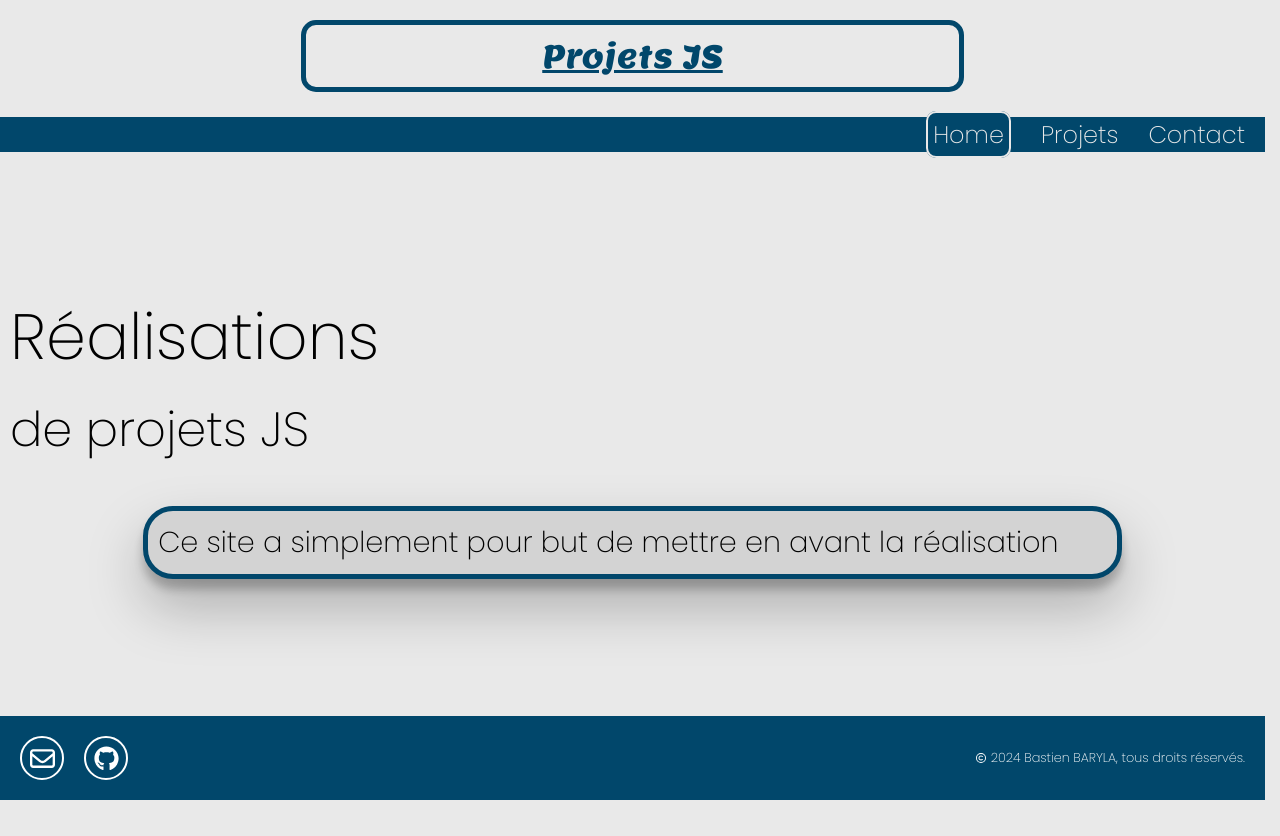
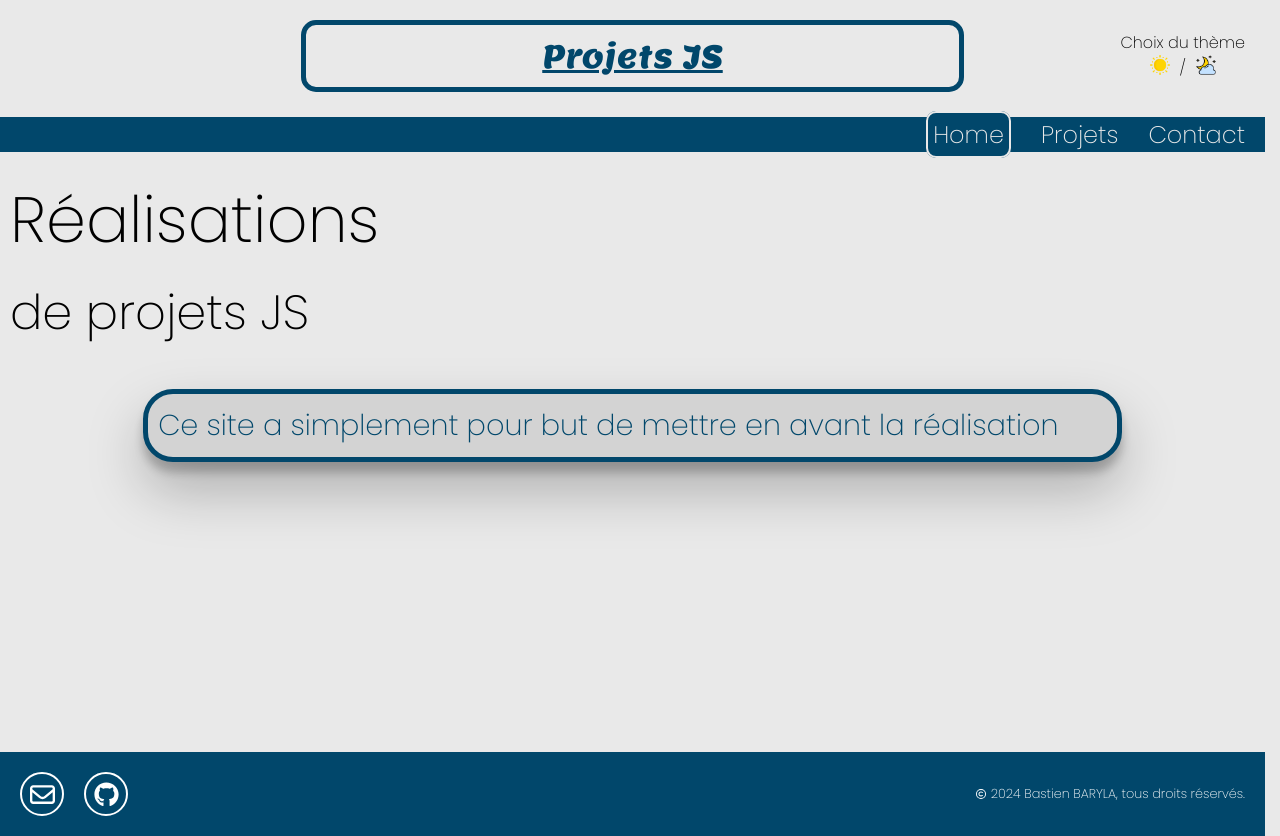
Before and after one commit to mel0ness/projetsJS, a React (Vite) app: page / in a window 1280 px wide. Before the commit the page ends 800 px from the top, so only its background shows below. Built offline with nearby package versions, Linux system fonts and the light colour scheme.

Commit message:
Début du mode dark

```diff
--- a/src/components/Footer/index.jsx
+++ b/src/components/Footer/index.jsx
@@ -3,10 +3,14 @@ import "../../style/components/Footer/footer.scss"
 import Mail from "../../assets/mail.svg"
 import gitHub from "../../assets/git.svg"
 import Copy from "../../assets/copyright.svg"
+import { useSelector } from "react-redux";
+import {currentTheme} from "../../features/selector"
 
 const Footer = () => {
+
+    const colors = useSelector(currentTheme)
     return (
-        <div className="flexRowBetween">
+        <div className={"flexRowBetween "+colors}>
 
 <div className="SVGcontainer"><Link to="#" onClick={(e) => {
                 window.location.href = "mailto:bastien.baryla@gmail.com";
--- a/src/components/Header/index.jsx
+++ b/src/components/Header/index.jsx
@@ -1,11 +1,17 @@
 import "../../style/components/Header/header.scss"
 import Nav from "../Nav";
 import { Link } from "react-router-dom";
+import Theme from "../Theme";
+import { useSelector } from "react-redux";
+import { currentTheme } from "../../features/selector";
 
 const Header = () => {
+const colors = useSelector(currentTheme)
+
     return (
-        <div>
-<Link to="/" className="title">Projets JS</Link>
+        <div className={"header "+colors}>
+<Link to="/" className={"title "+colors}>Projets JS</Link>
+<Theme />
 <Nav/>
         </div>
     )
--- a/src/components/Nav/index.jsx
+++ b/src/components/Nav/index.jsx
@@ -1,8 +1,12 @@
 import Navlink from "../Navlink";
 import "../../style/components/Nav/nav.scss"
 import { useState } from "react";
+import { useSelector } from "react-redux";
+import {currentTheme} from "../../features/selector"
 
 const Nav = () => {
+
+    const colors = useSelector(currentTheme)
 const Close = () => {
     updateBurgerOpenned(false)
 }
@@ -10,9 +14,9 @@ const Close = () => {
  const [BurgerOpenned, updateBurgerOpenned] = useState(false);
     return (<div>
 
-        {BurgerOpenned?  <div className="burger" onClick={() => updateBurgerOpenned(false)}><span className="top topOpenned"></span>
-        <span className="middle middleOpenned"></span>
-        <span className="bottom bottomOpenned"></span>  </div> :    <div className="burger  background" onClick={() => updateBurgerOpenned(true)}><span className="top"></span>
+        {BurgerOpenned?  <div className="burger" onClick={() => updateBurgerOpenned(false)}><span className={"top topOpenned "+colors}></span>
+        <span className={"middle middleOpenned "+colors}></span>
+        <span className={"bottom bottomOpenned "+colors}></span>  </div> :    <div className="burger  background" onClick={() => updateBurgerOpenned(true)}><span className="top"></span>
         <span className="middle"></span>
         <span className="bottom"></span></div>  }
 
--- a/src/components/TextTyping/index.jsx
+++ b/src/components/TextTyping/index.jsx
@@ -1,7 +1,10 @@
 import { TypeAnimation } from "react-type-animation";
 import { useState} from "react";
 
+
 const TextTyping = () => {
+
+
 
 const [hidden, notHiddenAnymore] = useState(true)
 
@@ -10,7 +13,7 @@ setTimeout(() => {
     notHiddenAnymore(false)
 }, 3200)
 
-  return(<div> {hidden? <div></div> :  <TypeAnimation className='paragr' sequence={[
+  return(<div> {hidden? <div></div> :  <TypeAnimation className="paragr " sequence={[
     "Ce site a simplement pour but de mettre en avant la réalisation de projets JS simples ou plus complexes, que j'ai réalisé. Vous y trouverez les projets terminés ainsi qu'un lien vers le code pour leur mise en place. N'hésitez pas à me contacter ;)"]}  wrapper='div' speed={{type: 'keyStrokeDelayInMs', value: 20}} /> }
  </div>)
 };
--- a/src/components/Theme/index.jsx
+++ b/src/components/Theme/index.jsx
@@ -1,10 +1,13 @@
 import "../../Style/Components/Theme/theme.scss"
 import Moon from "../../assets/moon.png"
 import Sun from "../../assets/sun.png"
-import { useDispatch } from "react-redux"
+import { useDispatch, useSelector } from "react-redux"
 import {Dark, Light} from "../../Features/themeReducer"
+import { currentTheme } from "../../features/selector"
+
 
 const Theme = () => {
+    const colors = useSelector(currentTheme)
     const dispatch = useDispatch();
 
     const light = () => {
@@ -15,7 +18,7 @@ const Theme = () => {
         dispatch(Dark())
     }
     return (
-        <div className="theme">
+        <div className={"theme "+colors}>
 <div>Choix du thème</div>
 <div className="choice">
     <img src={Sun} alt="Light theme" className="imgTheme" onClick={() => light()} />
--- a/src/pages/Home/index.jsx
+++ b/src/pages/Home/index.jsx
@@ -1,14 +1,16 @@
 import "../../style/pages/Home/home.scss"
 import TextTyping from "../../components/TextTyping";
+import {currentTheme } from "../../features/selector"
+import { useSelector } from "react-redux";
 
 const Home = () => {
 
-
+const colors = useSelector(currentTheme)
     return (
-        <div>
-<div className="line-1"><div className="band band-1"></div><div className="txt txt-1">Réalisations</div></div>
-<div className="line-2"><div className="band band-2"></div><div className="txt txt-2">de projets JS</div></div>
-<TextTyping className="paragr"/>
+        <div className={"home "+colors}>
+<div className={"line-1 "+colors}><div className={"band band-1 "+colors}></div><div className="txt txt-1">Réalisations</div></div>
+<div className={"line-2 "+colors}><div className={"band band-2 "+colors}></div><div className="txt txt-2">de projets JS</div></div>
+<TextTyping />
 
         </div>
     )
--- a/src/style/components/Footer/footer.scss
+++ b/src/style/components/Footer/footer.scss
@@ -8,6 +8,10 @@
     justify-content: center;
     padding: 20px;
     color: white;
+
+    &.Dark {
+        border-top: 2px solid #f5f5f5;
+    }
 
     @media(min-width: 768px) {
         flex-direction: row;
--- a/src/style/components/Header/header.scss
+++ b/src/style/components/Header/header.scss
@@ -1,5 +1,14 @@
 @use "../../utils/variables";
 @import url('https://fonts.googleapis.com/css2?family=Lemon&family=Open+Sans:wght@300&family=Poppins:ital,wght@0,100;0,200;0,900;1,400;1,600;1,700;1,900&display=swap');
+
+.header {
+    position: relative;
+
+    &.Dark {
+        background-color: variables.$color1;
+        border-bottom: 2px solid #f5f5f5;
+    }
+}
 
 .title {
     display: block;
@@ -12,4 +21,10 @@
     border: solid variables.$color1 5px;
     border-radius: 15px;
     padding: 10px;
+
+    &.Dark {
+       background-color: variables.$color1;
+       color: #f5f5f5;
+       border-color: #f5f5f5;
+    }
 }
--- a/src/style/components/Theme/theme.scss
+++ b/src/style/components/Theme/theme.scss
@@ -1,8 +1,13 @@
 @use "../../Utils/variables";
 
 .theme {
+    margin-top: 10px;
     display: flex;
     flex-direction: column;
+
+    &.Dark {
+        color: #f5f5f5;
+    }
 
     @media(min-width: 768px) {
         position: absolute;
--- a/src/style/pages/Home/home.scss
+++ b/src/style/pages/Home/home.scss
@@ -1,5 +1,18 @@
 @use "../../utils/variables";
 @use "../../utils/animation";
+
+.home {
+    min-height: 75vh;
+    &.Dark {
+        background-color: variables.$color1;
+        color: #f5f5f5;
+    }
+
+    @media(min-width: 1600px) {
+        min-height: unset;
+    }
+
+}
 
 .line-1 {
     position: relative;
@@ -39,8 +52,8 @@ margin-bottom: 30px;
         border-radius: 30px;
         margin-bottom: 20px;
         background-color: #d3d3d3;
+        color: variables.$color1;
         box-shadow: rgba(0, 0, 0, 0.25) 0px 28px 56px, rgba(0, 0, 0, 0.22) 0px 10px 10px;
-
     }
     @media (min-width: 1150px) {
         font-size: 1.8rem;
@@ -56,6 +69,10 @@ height: 100%;
     width: 0;
     background-color: variables.$color1;
     animation: bar1-mobile 2.5s ease-in both;
+
+    &.Dark {
+        background-color: #f5f5f5;
+    }
 
     @media (min-width: 400px) {
         animation: bar1-400 2.5s ease-in both;
--- a/src/style/utils/_mixins.scss
+++ b/src/style/utils/_mixins.scss
@@ -8,6 +8,10 @@
     background-color: variables.$color1;
     position: absolute;
     transition: 600ms;
+
+    &.Dark {
+        background-color: #f5f5f5;
+    }
 }
 
 @mixin Projet {
```
Also changed, not shown: src/main.jsx (line endings or trailing spaces).
